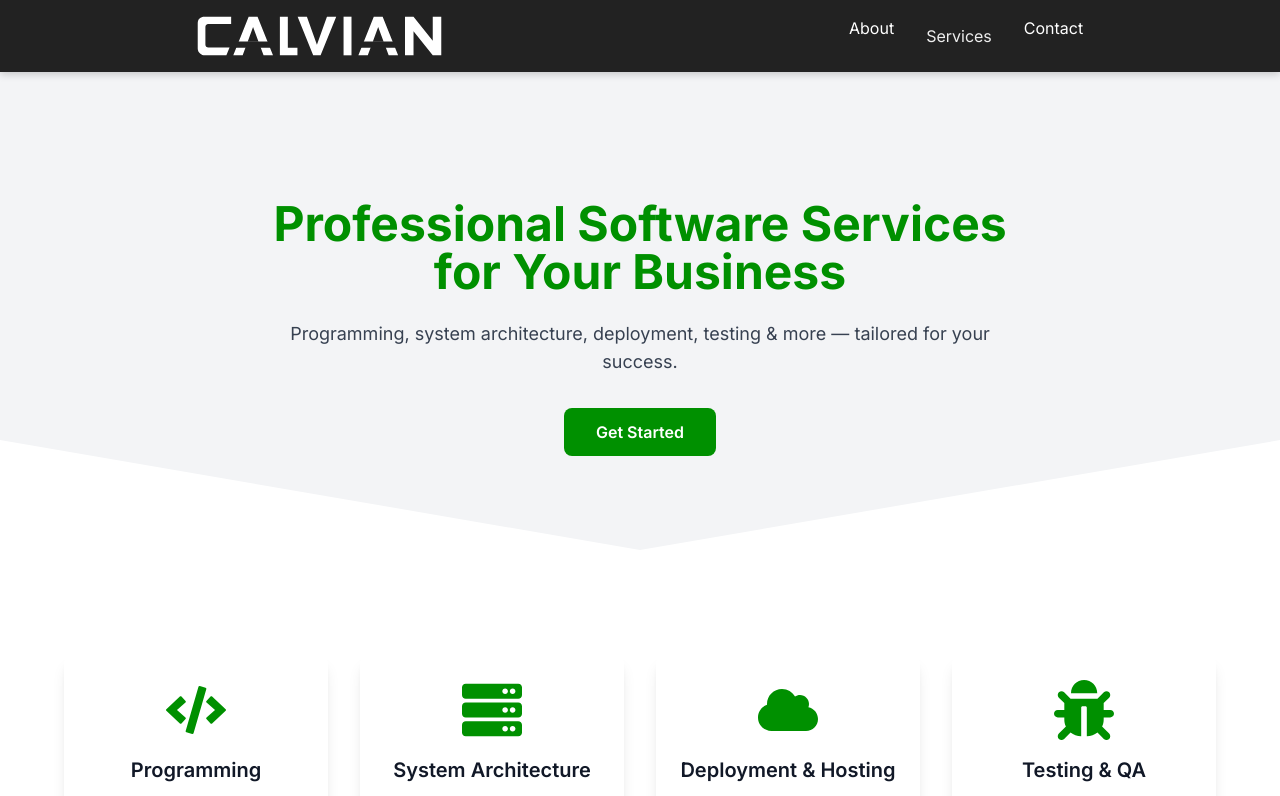
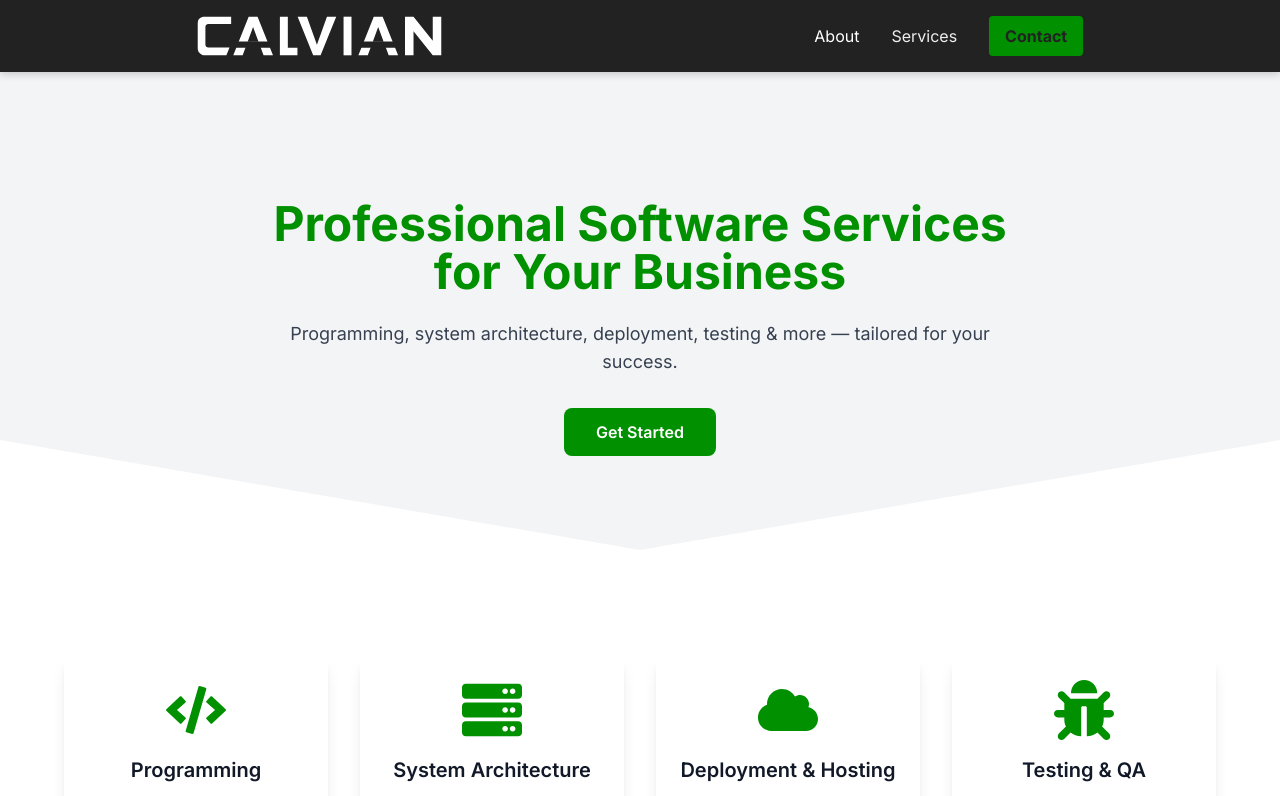
Before and after one commit to calvian-corp/calvian-website, a React (Vite) app: page / in a window 1280 px wide. Shown: the top 796 px of the page. Built offline with nearby package versions, Linux system fonts and the light colour scheme.

Commit message:
Define top 6 services cards

```diff
--- a/src/components/layout/Navbar.tsx
+++ b/src/components/layout/Navbar.tsx
@@ -8,7 +8,6 @@ import colors from "../../../config/colors";
 const navItems = [
   { label: "About", to: "/about" },
   { label: "Services", to: "/services", hasDropdown: true },
-  { label: "Contact", to: "/contact" },
 ];
 
 const sideMargins = "120px";
@@ -56,6 +55,16 @@ export default function Navbar() {
             </li>
           );
         })}
+
+        <li className="nav-item">
+          <Link to="/contact" style={{ textDecoration: 'none' }}>
+            <button
+              className="contact-btn"
+              type="button">
+                Contact
+            </button>
+          </Link>
+        </li>
       </ul>
 
       <style jsx>{`
@@ -91,6 +100,7 @@ export default function Navbar() {
           list-style: none;
           margin: 0;
           padding: 0;
+          align-items: center;
         }
 
         .nav-item {
@@ -129,6 +139,21 @@ export default function Navbar() {
         .nav-link:focus .underline {
           width: 100%;
         }
+
+        .contact-btn {
+          background-color: ${colors.primary};
+          color: #222;
+          border: none;
+          border-radius: 4px;
+          padding: 0.5rem 1rem;
+          cursor: pointer;
+          font-weight: bold;
+          transition: background-color 0.3s ease;
+        }
+
+        .contact-btn:hover {
+          background-color: ${colors["primary-hover"]};
+        }
       `}</style>
     </nav>
   );
--- a/src/components/layout/ServicesDropdown.tsx
+++ b/src/components/layout/ServicesDropdown.tsx
@@ -1,7 +1,9 @@
-// src/components/layout/ServicesDropdown.tsx
 import React from "react";
 import { Link } from "react-router-dom";
-import { FaCode, FaMobileAlt, FaPalette } from "react-icons/fa"; // Using react-icons for demo
+import { FaCloud, FaShieldAlt, FaRocket, FaExchangeAlt, FaCogs, FaCheckSquare } from "react-icons/fa";
+import { AiOutlineApi } from "react-icons/ai";
+import { MdOutlineArchitecture, MdOutlineDataExploration, MdOutlineSecurity } from "react-icons/md";
+
 import colors from "../../../config/colors";
 
 interface ServicesDropdownProps {
@@ -10,22 +12,40 @@ interface ServicesDropdownProps {
 
 const services = [
   {
-    label: "Web Development",
-    to: "/services/web-development",
-    icon: <FaCode size={24} color={colors.primary} />,
-    description: "Build modern and scalable websites and apps.",
+    label: "Custom Software Development",
+    to: "/services/custom-software",
+    icon: <FaCogs size={24} color={colors.primary} />,
+    description: "Tailored solutions from concept to deployment for your unique business needs.",
   },
   {
-    label: "Mobile Apps",
-    to: "/services/mobile-apps",
-    icon: <FaMobileAlt size={24} color={colors.primary} />,
-    description: "Native and cross-platform mobile applications.",
+    label: "Cloud Engineering & DevOps",
+    to: "/services/cloud-devops",
+    icon: <FaCloud size={24} color={colors.primary} />,
+    description: "Migration, architecture, and automation for scalable, cost-efficient cloud infrastructure.",
   },
   {
-    label: "UI/UX Design",
-    to: "/services/ui-ux",
-    icon: <FaPalette size={24} color={colors.primary} />,
-    description: "Intuitive and beautiful user interfaces.",
+    label: "Data & Business Intelligence",
+    to: "/services/data-bi",
+    icon: <MdOutlineDataExploration size={24} color={colors.primary} />,
+    description: "Transform raw data into actionable insights and strategic reporting dashboards.",
+  },
+  {
+    label: "Legacy System Modernization",
+    to: "/services/modernization",
+    icon: <FaExchangeAlt size={24} color={colors.primary} />,
+    description: "Update and refactor outdated systems to improve performance, security, and maintainability.",
+  },
+  {
+    label: "API Development & Integration",
+    to: "/services/api-integration",
+    icon: <AiOutlineApi size={24} color={colors.primary} />,
+    description: "Build robust APIs and seamlessly connect disparate systems and third-party services.",
+  },
+  {
+    label: "QA & Automation Engineering",
+    to: "/services/qa-automation",
+    icon: <FaCheckSquare size={24} color={colors.primary} />,
+    description: "Implement automated testing frameworks, performance tests, and continuous quality pipelines."
   },
 ];
 
@@ -34,7 +54,7 @@ export default function ServicesDropdown({ isOpen }: ServicesDropdownProps) {
     <div className={`dropdown-drawer ${isOpen ? "open" : ""}`}>
       <div className="drawer-content">
         {services.map(({ label, to, icon, description }) => (
-          <Link key={label} to={to} className="drawer-item">
+          <Link key={to} to={to} className="drawer-item">
             <div className="icon">{icon}</div>
             <div className="text">
               <div className="title">{label}</div>
@@ -42,20 +62,12 @@ export default function ServicesDropdown({ isOpen }: ServicesDropdownProps) {
             </div>
           </Link>
         ))}
-
-        <button
-          className="contact-btn"
-          onClick={() => alert("Contacting sales...")}
-          type="button"
-        >
-          Contact Sales
-        </button>
       </div>
 
       <style jsx>{`
         .dropdown-drawer {
           position: fixed;
-          top: 60px; /* adjust this to your navbar height */
+          top: 70px; /* adjust this to your navbar height */
           left: 0;
           right: 0;
           width: 100vw;
@@ -71,14 +83,16 @@ export default function ServicesDropdown({ isOpen }: ServicesDropdownProps) {
         }
 
         .dropdown-drawer.open {
-          max-height: 400px; /* Adjust based on content */
+          max-height: 500px; /* Adjust based on content */
           opacity: 1;
           visibility: visible;
           overflow: auto;
         }
 
         .drawer-content {
-          display: flex;
+          display: grid;
+          /* Adjusted to 3 columns for better content flow with 9 items, maintaining 250px width */
+          grid-template-columns: repeat(3, 300px);
           gap: 2rem;
           padding: 1.5rem 4rem;
           justify-content: center;
@@ -89,13 +103,14 @@ export default function ServicesDropdown({ isOpen }: ServicesDropdownProps) {
         .drawer-item {
           display: flex;
           align-items: flex-start;
+          height: 170px;
           gap: 1rem;
           background-color: #333;
           padding: 1rem 1.5rem;
           border-radius: 8px;
           text-decoration: none;
           color: #eee;
-          width: 220px;
+          width: 300px; /* Adjusted width */
           box-shadow: 0 2px 8px rgba(0, 0, 0, 0.4);
           transition: background-color 0.25s ease;
           user-select: none;
@@ -134,24 +149,10 @@ export default function ServicesDropdown({ isOpen }: ServicesDropdownProps) {
           user-select: text;
         }
 
-        .contact-btn {
-          align-self: center;
-          margin-left: 2rem;
-          background-color: ${colors["primary"]};
-          border: none;
-          padding: 0.75rem 1.75rem;
-          border-radius: 6px;
-          color: #222;
-          font-weight: 700;
-          cursor: pointer;
-          //box-shadow: 0 4px 12px ${colors["gray-base"]};
-          transition: background-color 0.3s ease;
-          user-select: none;
-          height: fit-content;
-        }
-
-        .contact-btn:hover {
-          background-color: ${colors["primary-hover"]};
+        @media (max-width: 1000px) {
+            .drawer-content {
+                grid-template-columns: repeat(2, 300px); /* 2 columns for smaller screens */
+            }
         }
 
         /* Scrollbar styling for overflow */
```
